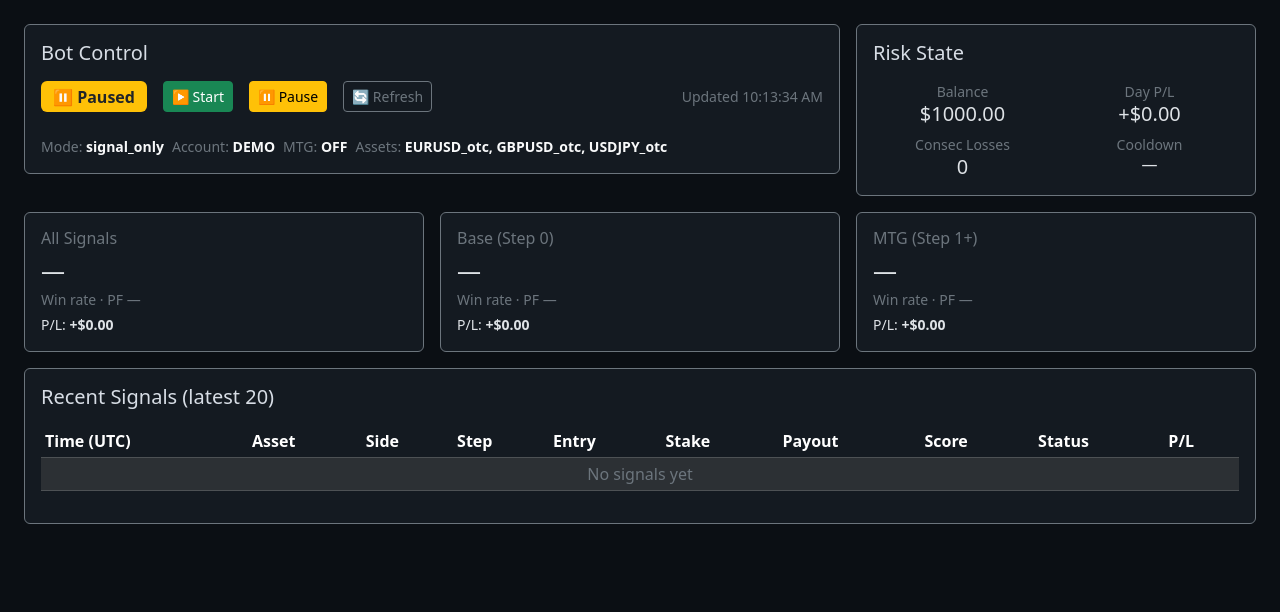
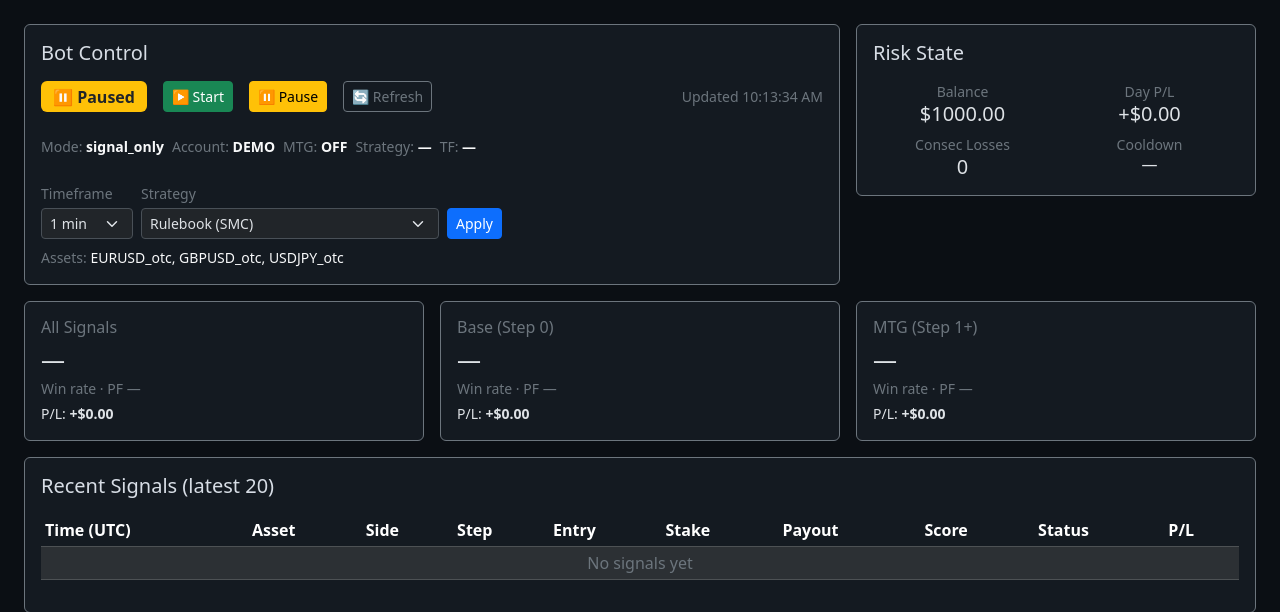
Before and after one commit to adq2f/quotex-bot, a Flask app: page /dashboard in a window 1280 px wide. Shown: the part 57-669 px from the top of the page. Run offline with Flask 3, Linux system fonts and the light colour scheme; the visitor is signed in with stand-in values (Sample User, id 1); data comes from the database, SQL or seed files in the repository; data that the repository does not hold is empty.

Commit message:
Update dashboard.html

```diff
--- a/templates/dashboard.html
+++ b/templates/dashboard.html
@@ -18,7 +18,36 @@
                     <div class="col-auto">Mode: <strong id="mode" class="text-light">—</strong></div>
                     <div class="col-auto">Account: <strong id="account" class="text-light">—</strong></div>
                     <div class="col-auto">MTG: <strong id="mtg" class="text-light">—</strong></div>
-                    <div class="col-auto">Assets: <strong id="assets" class="text-light">—</strong></div>
+                    <div class="col-auto">Strategy: <strong id="strat" class="text-light">—</strong></div>
+                    <div class="col-auto">TF: <strong id="tf" class="text-light">—</strong></div>
+                </div>
+                <div class="row mt-3 g-2 align-items-end">
+                    <div class="col-auto">
+                        <label class="form-label small text-secondary mb-1">Timeframe</label>
+                        <select id="sel-timeframe" class="form-select form-select-sm">
+                            <option value="60">1 min</option>
+                            <option value="300">5 min</option>
+                            <option value="900">15 min</option>
+                            <option value="3600">1 hour</option>
+                        </select>
+                    </div>
+                    <div class="col-auto">
+                        <label class="form-label small text-secondary mb-1">Strategy</label>
+                        <select id="sel-strategy" class="form-select form-select-sm">
+                            <option value="rulebook">Rulebook (SMC)</option>
+                            <option value="quick">Quick M1 (EMA+RSI+MACD+BB+Stoch)</option>
+                            <option value="news">News Breakout</option>
+                        </select>
+                    </div>
+                    <div class="col-auto">
+                        <button id="btn-apply-settings" class="btn btn-primary btn-sm">Apply</button>
+                    </div>
+                    <div class="col-auto">
+                        <span id="settings-status" class="small text-secondary"></span>
+                    </div>
+                </div>
+                <div class="mt-2 small text-secondary">
+                    Assets: <span id="assets" class="text-light">—</span>
                 </div>
             </div>
         </div>
@@ -40,30 +69,24 @@
 </div>
 
 <div class="row g-3 mb-3">
-    <div class="col-md-4">
-        <div class="card border-secondary"><div class="card-body">
+    <div class="col-md-4"><div class="card border-secondary"><div class="card-body">
         <h6 class="text-secondary mb-2">All Signals</h6>
         <div class="h4 mb-1" id="s-all-winrate">—</div>
         <div class="small text-secondary">Win rate · PF <span id="s-all-pf">—</span></div>
         <div class="small mt-1">P/L: <strong id="s-all-pnl">—</strong></div>
-        </div></div>
-    </div>
-    <div class="col-md-4">
-        <div class="card border-secondary"><div class="card-body">
+    </div></div></div>
+    <div class="col-md-4"><div class="card border-secondary"><div class="card-body">
         <h6 class="text-secondary mb-2">Base (Step 0)</h6>
         <div class="h4 mb-1" id="s-base-winrate">—</div>
         <div class="small text-secondary">Win rate · PF <span id="s-base-pf">—</span></div>
         <div class="small mt-1">P/L: <strong id="s-base-pnl">—</strong></div>
-        </div></div>
-    </div>
-    <div class="col-md-4">
-        <div class="card border-secondary"><div class="card-body">
+    </div></div></div>
+    <div class="col-md-4"><div class="card border-secondary"><div class="card-body">
         <h6 class="text-secondary mb-2">MTG (Step 1+)</h6>
         <div class="h4 mb-1" id="s-mtg-winrate">—</div>
         <div class="small text-secondary">Win rate · PF <span id="s-mtg-pf">—</span></div>
         <div class="small mt-1">P/L: <strong id="s-mtg-pnl">—</strong></div>
-        </div></div>
-    </div>
+    </div></div></div>
 </div>
 
 <div class="card border-secondary mb-4">
```
Lines whose indentation alone changed are shown as unchanged.
